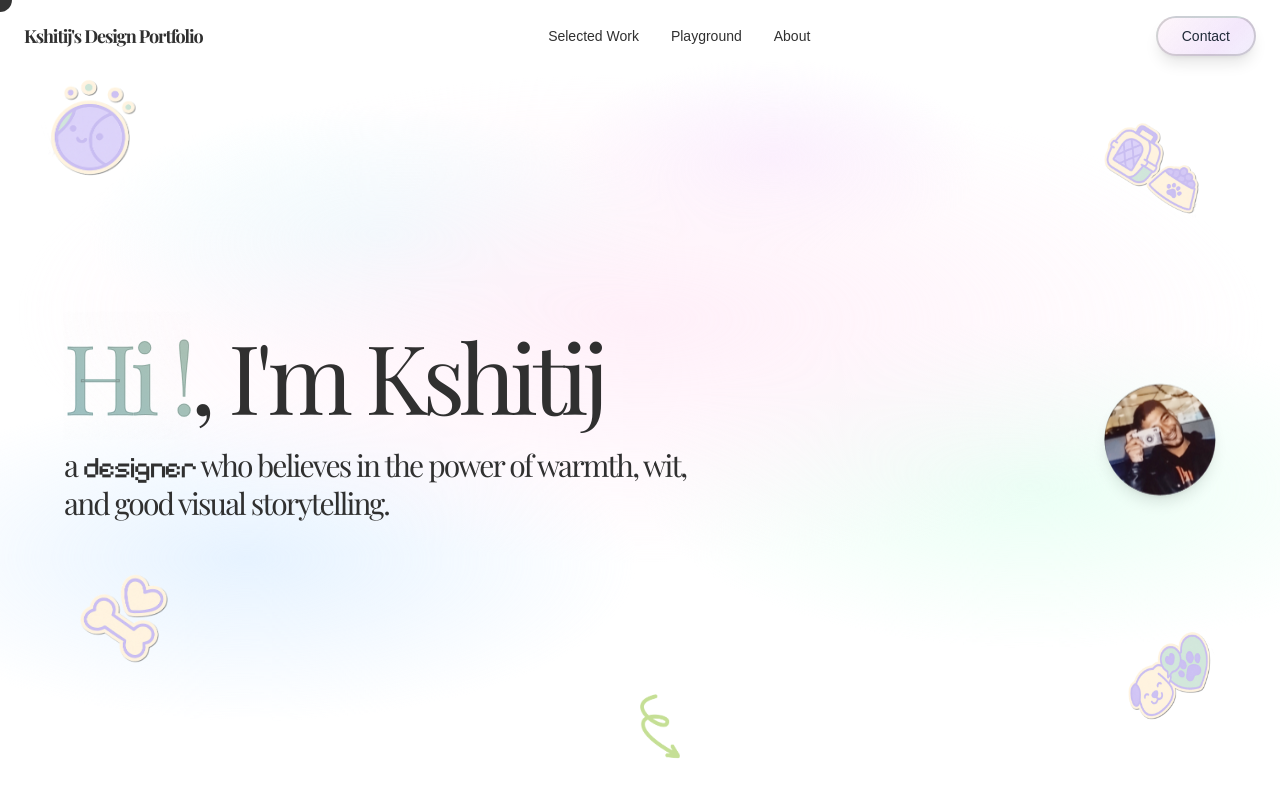
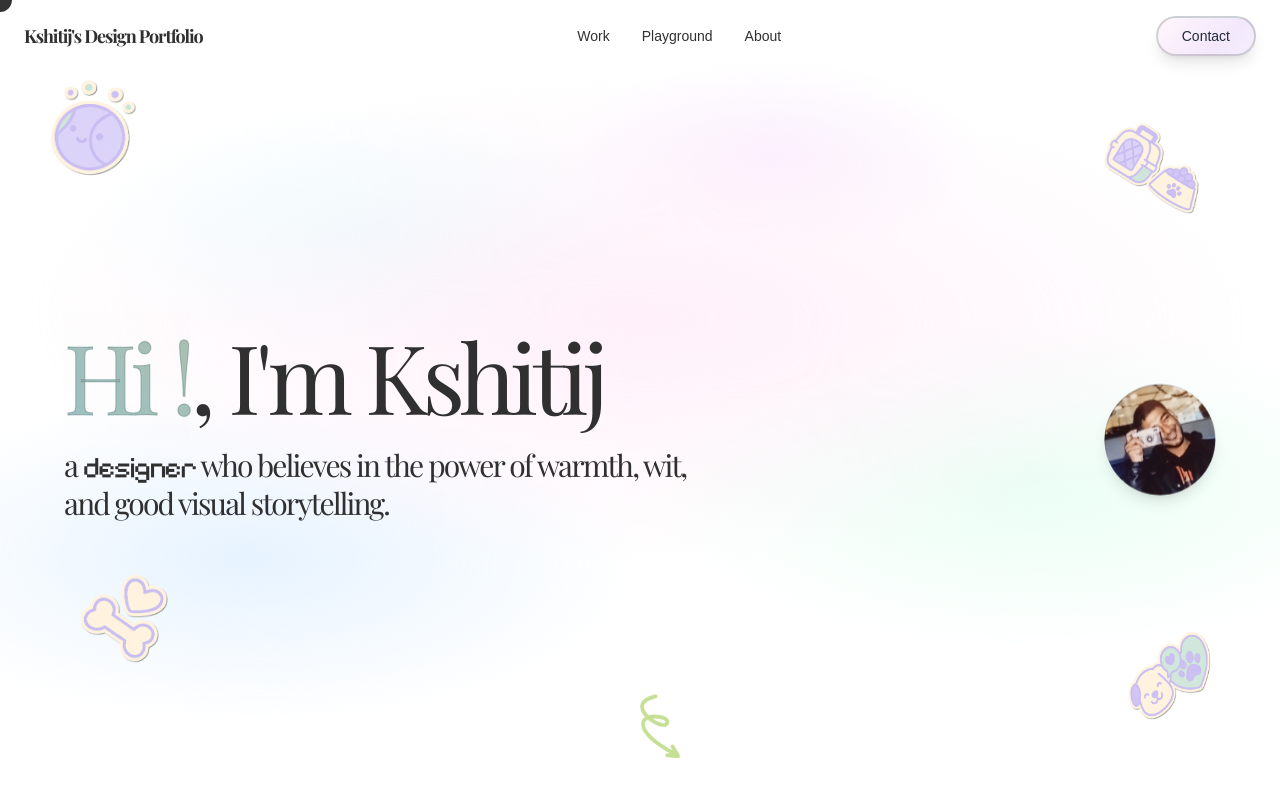
Before and after one commit to kshitij0299/pastel-pivot-folio, a React (Vite) app: page / in a window 1280 px wide. Shown: the top 800 px of the page. Built offline with nearby package versions, Linux system fonts and the light colour scheme; a web font is replaced by a local one.

Commit message:
Fix navbar link
Update the "Selected Work" link in the navbar to correctly navigate to the "Work" section instead of the "Playground" section.

```diff
--- a/src/components/Navigation.tsx
+++ b/src/components/Navigation.tsx
@@ -21,7 +21,7 @@ export const Navigation = ({ activeSection }: NavigationProps) => {
   }, []);
 
   const navItems = [
-    { label: 'Selected Work', href: '#selected-work' },
+    { label: 'Work', href: '#work' },
     { label: 'Playground', href: '#playground' },
     { label: 'About', href: '#about' },
   ];
```
